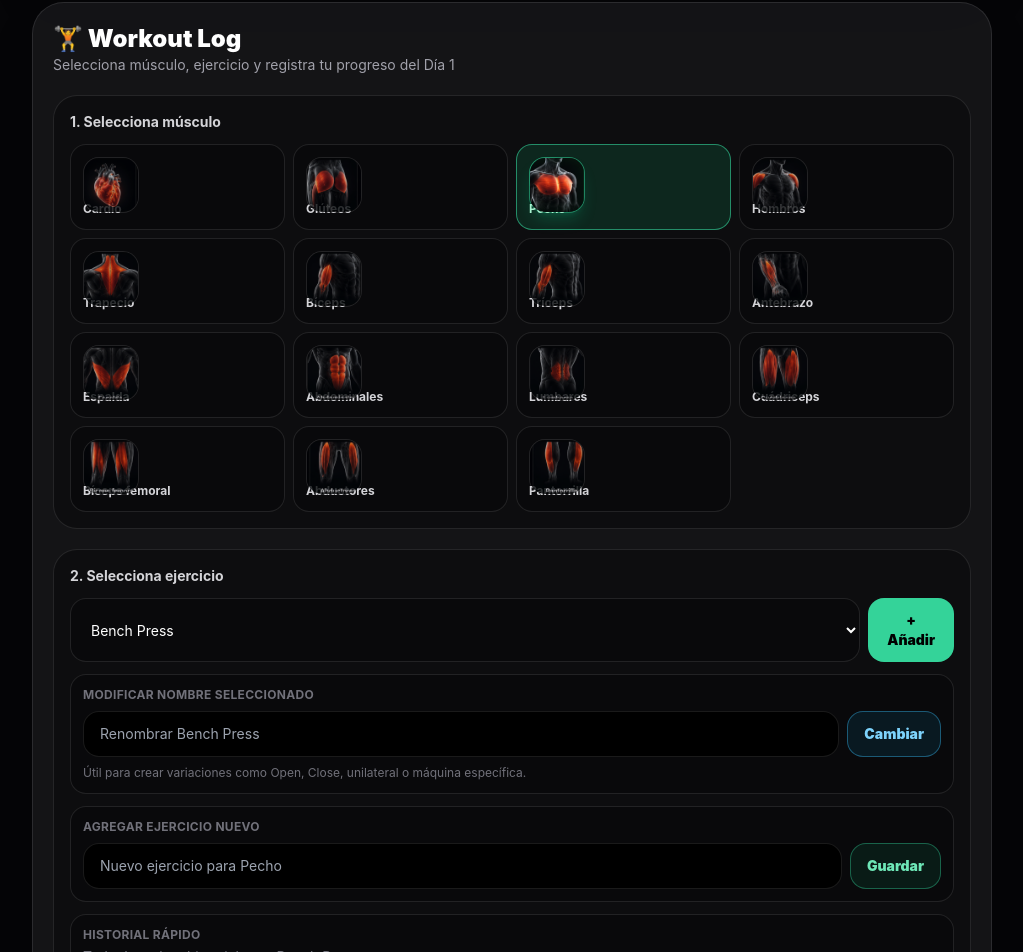
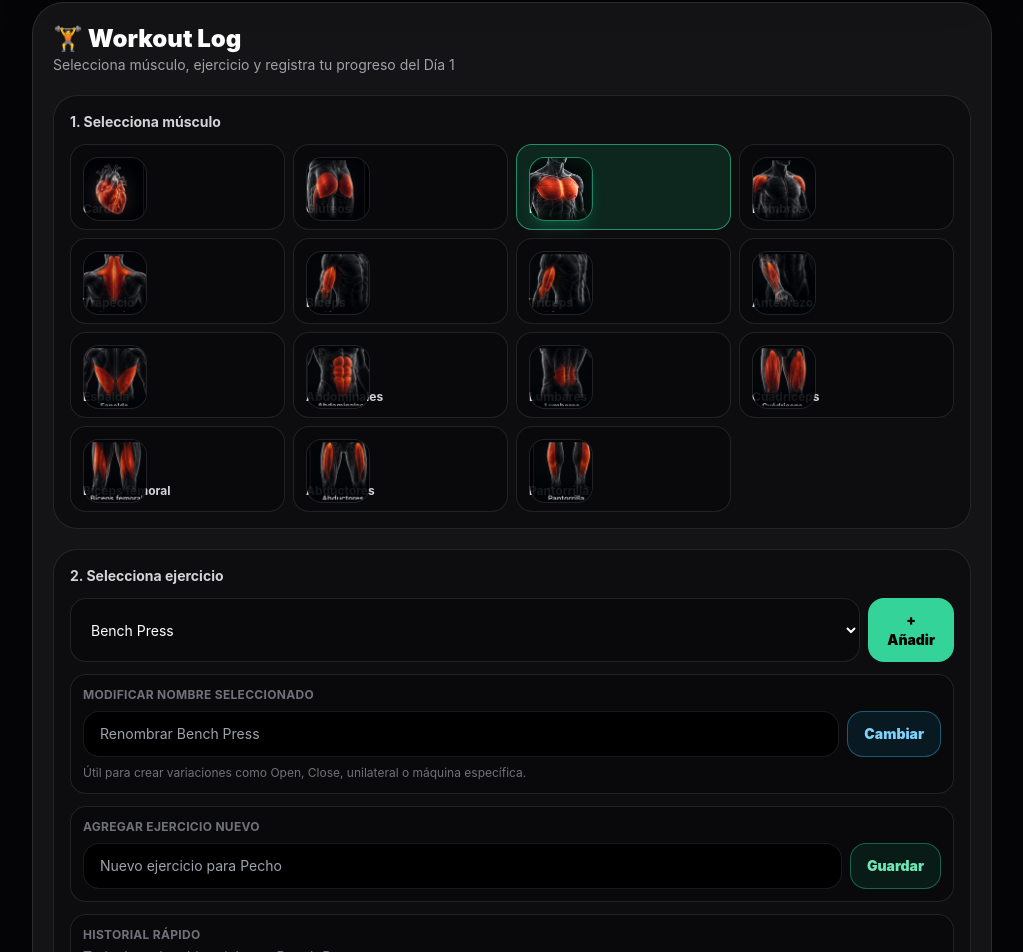
Before and after one commit to ytautomationmma-cmyk/dopamine-reset-focus-clean, a React (Vite) app: page / in a window 1280 px wide. Shown: the part 1320-2272 px from the top of the page, without its empty margins (128-1151 px from the left). Built offline with nearby package versions, Linux system fonts and the light colour scheme.

Commit message:
Update FitnessIcon.jsx

```diff
--- a/src/components/FitnessIcon.jsx
+++ b/src/components/FitnessIcon.jsx
@@ -1,27 +1,43 @@
+import cardio from '../assets/muscles/cardio.png';
+import glutes from '../assets/muscles/glutes.png';
+import chest from '../assets/muscles/chest.png';
+import shoulders from '../assets/muscles/shoulders.png';
+import traps from '../assets/muscles/traps.png';
+import biceps from '../assets/muscles/biceps.png';
+import triceps from '../assets/muscles/triceps.png';
+import forearm from '../assets/muscles/forearm.png';
+import back from '../assets/muscles/back.png';
+import abs from '../assets/muscles/abs.png';
+import lowerback from '../assets/muscles/lowerback.png';
+import quads from '../assets/muscles/quads.png';
+import hamstrings from '../assets/muscles/hamstrings.png';
+import abductors from '../assets/muscles/abductors.png';
+import calves from '../assets/muscles/calves.png';
+
 const muscleImages = {
-  cardio: '/src/assets/muscles/cardio.png',
-  glutes: '/src/assets/muscles/glutes.png',
-  chest: '/src/assets/muscles/chest.png',
-  shoulders: '/src/assets/muscles/shoulders.png',
-  traps: '/src/assets/muscles/traps.png',
-  biceps: '/src/assets/muscles/biceps.png',
-  triceps: '/src/assets/muscles/triceps.png',
-  forearm: '/src/assets/muscles/forearm.png',
-  back: '/src/assets/muscles/back.png',
-  abs: '/src/assets/muscles/abs.png',
-  lowerback: '/src/assets/muscles/lowerback.png',
-  quads: '/src/assets/muscles/quads.png',
-  hamstrings: '/src/assets/muscles/hamstrings.png',
-  abductors: '/src/assets/muscles/abductors.png',
-  calves: '/src/assets/muscles/calves.png',
+  cardio,
+  glutes,
+  chest,
+  shoulders,
+  traps,
+  biceps,
+  triceps,
+  forearm,
+  back,
+  abs,
+  lowerback,
+  quads,
+  hamstrings,
+  abductors,
+  calves,
 };
 
 export default function FitnessIcon({ type, active = false }) {
-  const src = muscleImages[type] || muscleImages.biceps;
+  const src = muscleImages[type] || biceps;
 
   return (
     <div
-      className={`h-14 w-14 overflow-hidden rounded-2xl border ${
+      className={`h-16 w-16 overflow-hidden rounded-2xl border ${
         active
           ? 'border-emerald-400/50 bg-emerald-500/10 shadow-lg shadow-emerald-500/20'
           : 'border-white/10 bg-zinc-950'
@@ -31,7 +47,7 @@ export default function FitnessIcon({ type, active = false }) {
         src={src}
         alt=""
         className={`h-full w-full object-cover transition duration-300 ${
-          active ? 'scale-110 opacity-100' : 'opacity-80'
+          active ? 'scale-110 opacity-100' : 'opacity-90'
         }`}
       />
     </div>
```
